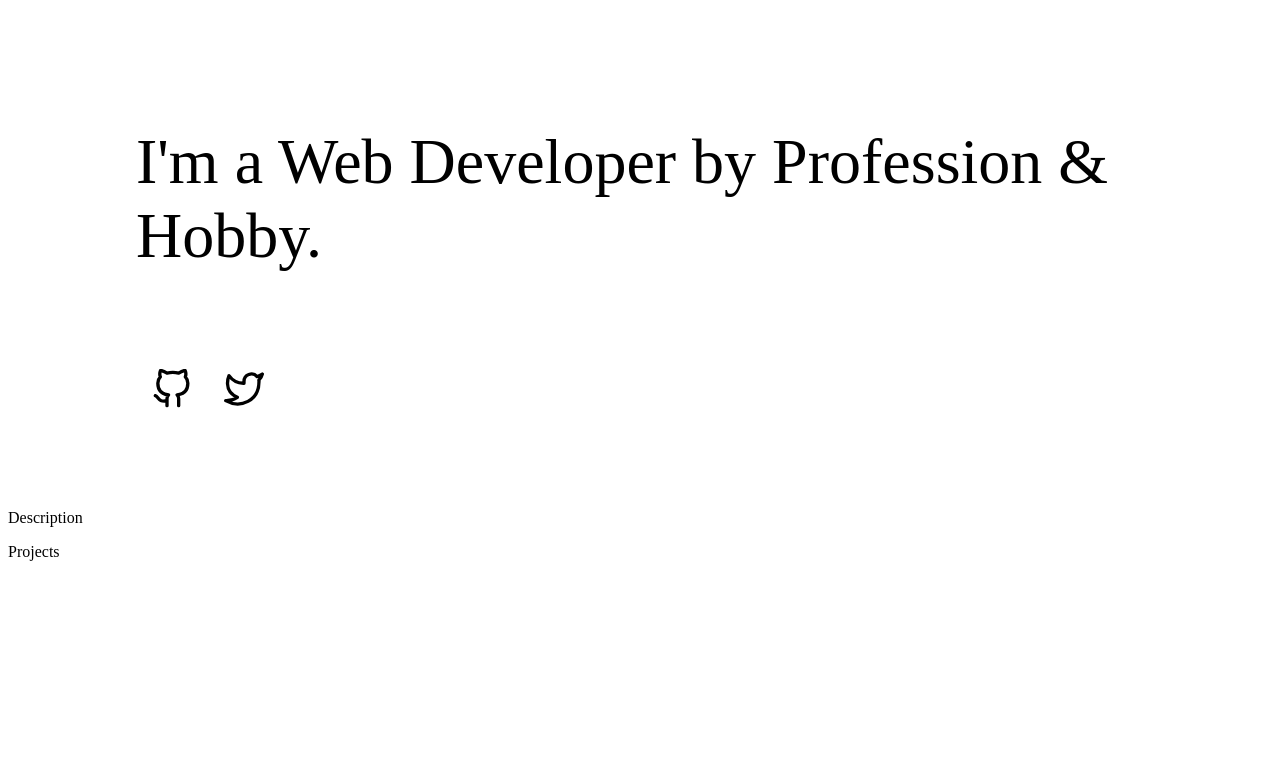
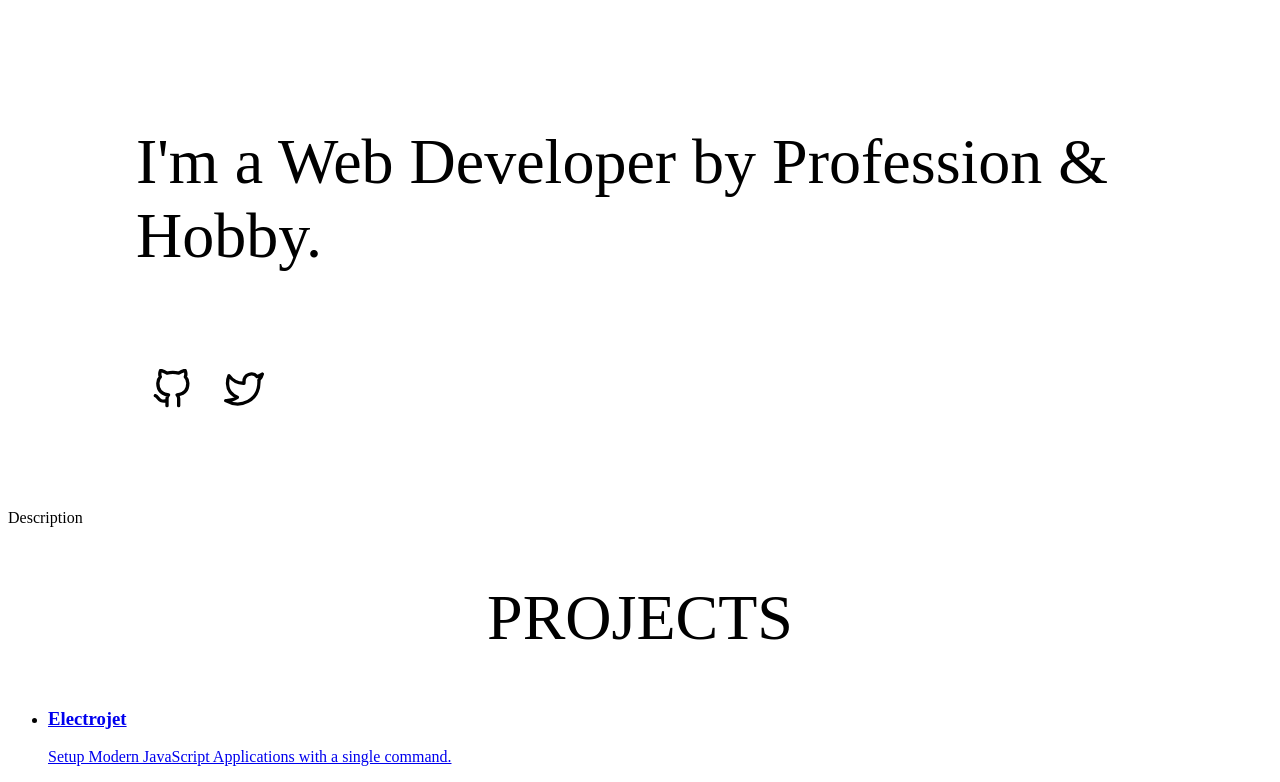
Before and after one commit to agneym/portfolio, a Gatsby site: page / in a window 1280 px wide. Shown: the part 605-1387 px from the top of the page. Before the commit the page ends 1182 px from the top, so only its background shows below. Built offline with nearby package versions, Linux system fonts and the light colour scheme; Gatsby itself is replaced by a stand-in of ours.

Commit message:
add heading styles

```diff
--- a/src/components/Projects.js
+++ b/src/components/Projects.js
@@ -1,7 +1,53 @@
 import React from "react";
+import styled from "styled-components";
+
+const Grid = styled.ul`
+  display: grid;
+  padding: 0;
+  margin: 0;
+  list-style: none;
+
+  & > li::before {
+    content: "\200B";
+  }
+`;
+
+const Heading = styled.h2`
+  font-size: 4rem;
+  font-weight: 400;
+  text-align: center;
+`;
+
+const projectsConfig = [
+  {
+    title: `Electrojet`,
+    description: `Setup Modern JavaScript Applications with a single command.`,
+    link: `https://github.com/agneym/create-electrojet`,
+  },
+];
+
+function Project({ data }) {
+  return (
+    <li>
+      <a href={data.link} target="_blank" rel="noopener noreferrer">
+        <h3>{data.title}</h3>
+        <p>{data.description}</p>
+      </a>
+    </li>
+  );
+}
 
 function Projects() {
-  return <p>Projects</p>;
+  return (
+    <section>
+      <Heading>PROJECTS</Heading>
+      <Grid>
+        {projectsConfig.map(projectConfig => (
+          <Project data={projectConfig} key={projectConfig.title} />
+        ))}
+      </Grid>
+    </section>
+  );
 }
 
 export default Projects;
```
